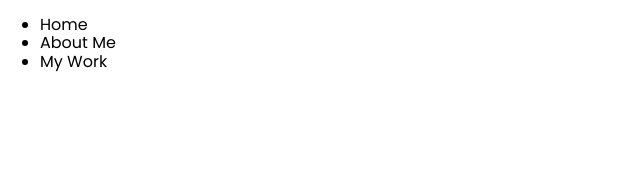
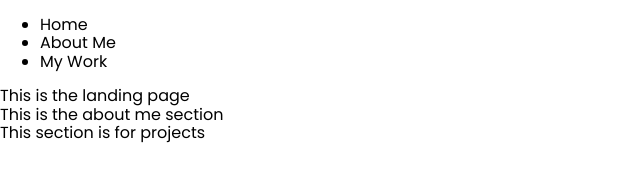
Before and after one commit to Coltonb-boop/Coltonb-boop.github.io, a website: page index.html in a window 1280 px wide. Shown: the whole page, without its empty margins (0-640 px from the left). Drawn offline with Linux system fonts and the light colour scheme.

Commit message:
html updates

```diff
--- a/index.html
+++ b/index.html
@@ -23,10 +23,19 @@
   </header>
 
   <!-- Landing -->
+  <section>
+    This is the landing page
+  </section>
 
   <!-- About Me -->
+  <section>
+    This is the about me section
+  </section>
 
   <!-- Projects -->
+  <section>
+    This section is for projects
+  </section>
 
 </body>
 </html>
```
